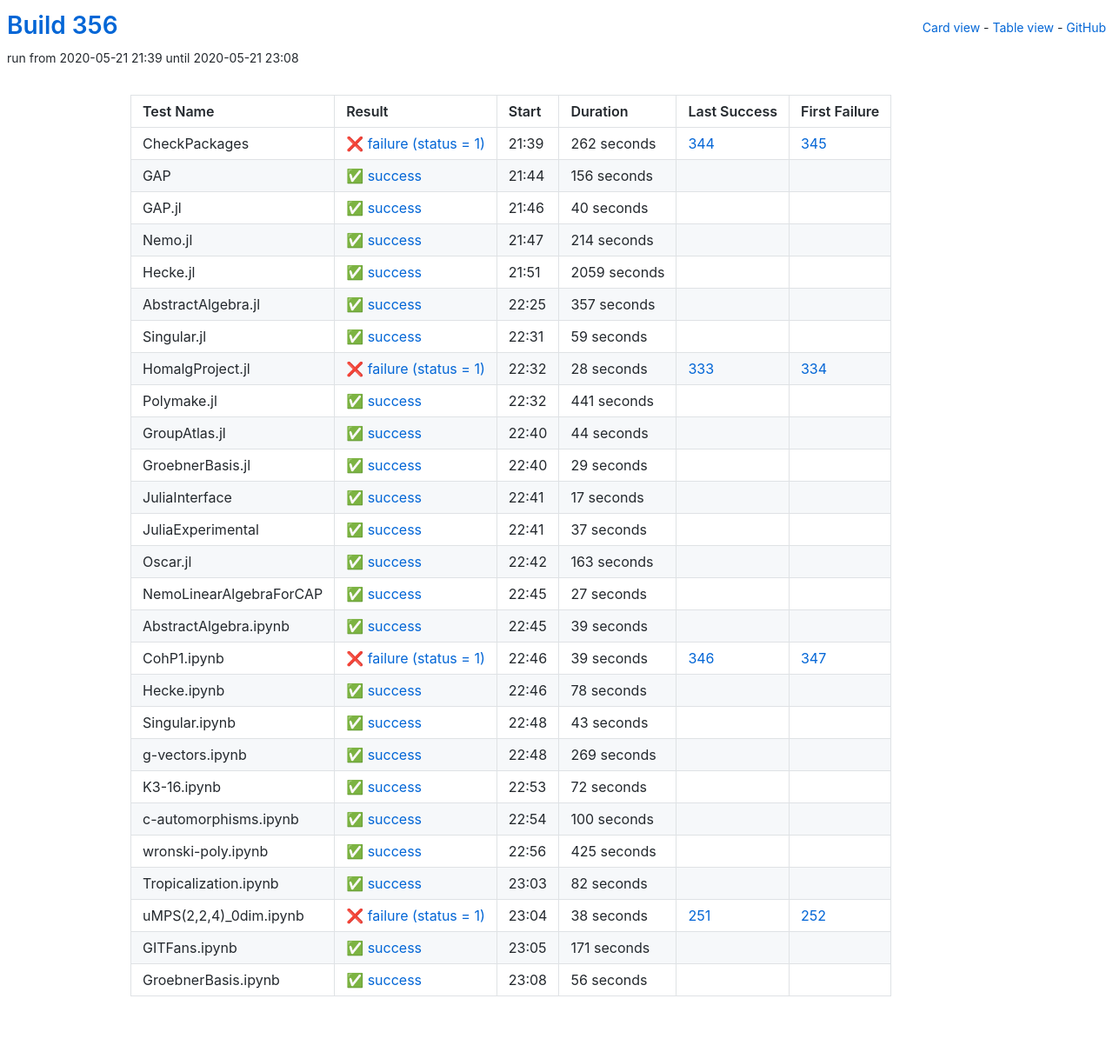
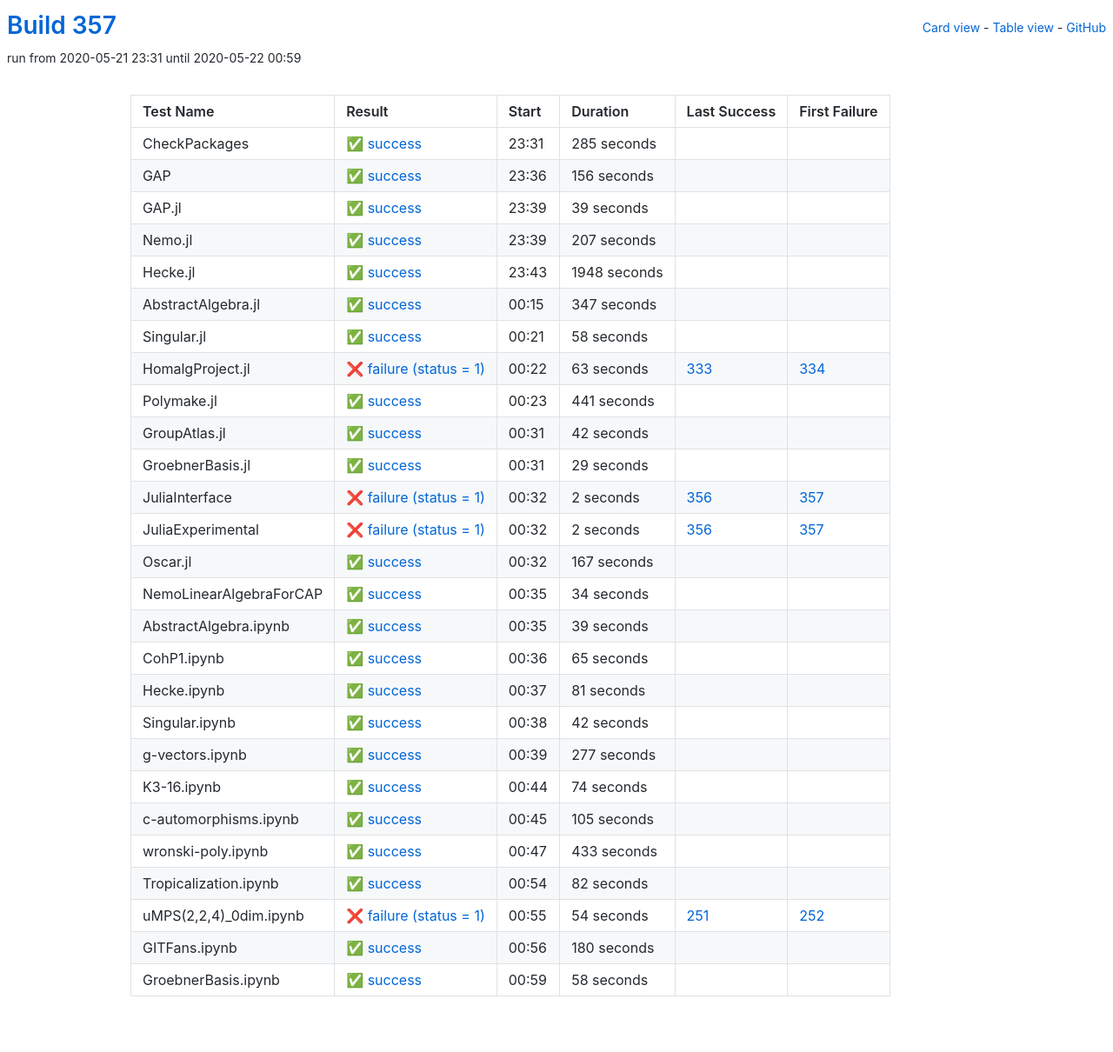
Before and after one commit to oscar-system/oscar-ci-status-1.4, a Jekyll site: the page built from table.html, in a window 1280 px wide. Shown: the whole page at 87% size. Built offline with Jekyll 4.4.1, drawn with Linux system fonts in a browser that asks for light colours.

Commit message:
Build 357

```diff
--- a/_data/ci.yml
+++ b/_data/ci.yml
@@ -1,19 +1,19 @@
-build: 356
-build_url: https://oscarci.mathematik.uni-kl.de/job/oscar-julia-1.4/356/
+build: 357
+build_url: https://oscarci.mathematik.uni-kl.de/job/oscar-julia-1.4/357/
 job: oscar-julia-1.4
 tests:
-- duration: 262
-  exitcode: 1
-  first_failure: 345
-  first_failure_url: https://oscarci.mathematik.uni-kl.de/job/oscar-julia-1.4/345/
+- duration: 285
+  exitcode: 0
+  first_failure: false
+  first_failure_url: null
   id: checkpackages
-  last_success: 344
-  last_success_url: https://oscarci.mathematik.uni-kl.de/job/oscar-julia-1.4/344/
-  log: https://oscarci.mathematik.uni-kl.de/job/oscar-julia-1.4/356/artifact/logs/build-356/CheckPackages.log
+  last_success: false
+  last_success_url: null
+  log: https://oscarci.mathematik.uni-kl.de/job/oscar-julia-1.4/357/artifact/logs/build-357/CheckPackages.log
   name: CheckPackages
-  start: 2020-05-21 21:39
-  status: failure
-  success: false
+  start: 2020-05-21 23:31
+  status: success
+  success: true
 - duration: 156
   exitcode: 0
   first_failure: false
@@ -21,81 +21,81 @@ tests:
   id: gap
   last_success: false
   last_success_url: null
-  log: https://oscarci.mathematik.uni-kl.de/job/oscar-julia-1.4/356/artifact/logs/build-356/GAP.log
+  log: https://oscarci.mathematik.uni-kl.de/job/oscar-julia-1.4/357/artifact/logs/build-357/GAP.log
   name: GAP
-  start: 2020-05-21 21:44
+  start: 2020-05-21 23:36
   status: success
   success: true
-- duration: 40
+- duration: 39
   exitcode: 0
   first_failure: false
   first_failure_url: null
   id: gap-jl
   last_success: false
   last_success_url: null
-  log: https://oscarci.mathematik.uni-kl.de/job/oscar-julia-1.4/356/artifact/logs/build-356/GAP.jl.log
+  log: https://oscarci.mathematik.uni-kl.de/job/oscar-julia-1.4/357/artifact/logs/build-357/GAP.jl.log
   name: GAP.jl
-  start: 2020-05-21 21:46
+  start: 2020-05-21 23:39
   status: success
   success: true
-- duration: 214
+- duration: 207
   exitcode: 0
   first_failure: false
   first_failure_url: null
   id: nemo-jl
   last_success: false
   last_success_url: null
-  log: https://oscarci.mathematik.uni-kl.de/job/oscar-julia-1.4/356/artifact/logs/build-356/Nemo.jl.log
+  log: https://oscarci.mathematik.uni-kl.de/job/oscar-julia-1.4/357/artifact/logs/build-357/Nemo.jl.log
   name: Nemo.jl
-  start: 2020-05-21 21:47
+  start: 2020-05-21 23:39
   status: success
   success: true
-- duration: 2059
+- duration: 1948
   exitcode: 0
   first_failure: false
   first_failure_url: null
   id: hecke-jl
   last_success: false
   last_success_url: null
-  log: https://oscarci.mathematik.uni-kl.de/job/oscar-julia-1.4/356/artifact/logs/build-356/Hecke.jl.log
+  log: https://oscarci.mathematik.uni-kl.de/job/oscar-julia-1.4/357/artifact/logs/build-357/Hecke.jl.log
   name: Hecke.jl
-  start: 2020-05-21 21:51
+  start: 2020-05-21 23:43
   status: success
   success: true
-- duration: 357
+- duration: 347
   exitcode: 0
   first_failure: false
   first_failure_url: null
   id: abstractalgebra-jl
   last_success: false
   last_success_url: null
-  log: https://oscarci.mathematik.uni-kl.de/job/oscar-julia-1.4/356/artifact/logs/build-356/AbstractAlgebra.jl.log
+  log: https://oscarci.mathematik.uni-kl.de/job/oscar-julia-1.4/357/artifact/logs/build-357/AbstractAlgebra.jl.log
   name: AbstractAlgebra.jl
-  start: 2020-05-21 22:25
+  start: 2020-05-22 00:15
   status: success
   success: true
-- duration: 59
+- duration: 58
   exitcode: 0
   first_failure: false
   first_failure_url: null
   id: singular-jl
   last_success: false
   last_success_url: null
-  log: https://oscarci.mathematik.uni-kl.de/job/oscar-julia-1.4/356/artifact/logs/build-356/Singular.jl.log
+  log: https://oscarci.mathematik.uni-kl.de/job/oscar-julia-1.4/357/artifact/logs/build-357/Singular.jl.log
   name: Singular.jl
-  start: 2020-05-21 22:31
+  start: 2020-05-22 00:21
   status: success
   success: true
-- duration: 28
+- duration: 63
   exitcode: 1
   first_failure: 334
   first_failure_url: https://oscarci.mathematik.uni-kl.de/job/oscar-julia-1.4/334/
   id: homalgproject-jl
   last_success: 333
   last_success_url: https://oscarci.mathematik.uni-kl.de/job/oscar-julia-1.4/333/
-  log: https://oscarci.mathematik.uni-kl.de/job/oscar-julia-1.4/356/artifact/logs/build-356/HomalgProject.jl.log
+  log: https://oscarci.mathematik.uni-kl.de/job/oscar-julia-1.4/357/artifact/logs/build-357/HomalgProject.jl.log
   name: HomalgProject.jl
-  start: 2020-05-21 22:32
+  start: 2020-05-22 00:22
   status: failure
   success: false
 - duration: 441
@@ -105,21 +105,21 @@ tests:
   id: polymake-jl
   last_success: false
   last_success_url: null
-  log: https://oscarci.mathematik.uni-kl.de/job/oscar-julia-1.4/356/artifact/logs/build-356/Polymake.jl.log
+  log: https://oscarci.mathematik.uni-kl.de/job/oscar-julia-1.4/357/artifact/logs/build-357/Polymake.jl.log
   name: Polymake.jl
-  start: 2020-05-21 22:32
+  start: 2020-05-22 00:23
   status: success
   success: true
-- duration: 44
+- duration: 42
   exitcode: 0
   first_failure: false
   first_failure_url: null
   id: groupatlas-jl
   last_success: false
   last_success_url: null
-  log: https://oscarci.mathematik.uni-kl.de/job/oscar-julia-1.4/356/artifact/logs/build-356/GroupAtlas.jl.log
+  log: https://oscarci.mathematik.uni-kl.de/job/oscar-julia-1.4/357/artifact/logs/build-357/GroupAtlas.jl.log
   name: GroupAtlas.jl
-  start: 2020-05-21 22:40
+  start: 2020-05-22 00:31
   status: success
   success: true
 - duration: 29
@@ -129,57 +129,57 @@ tests:
   id: groebnerbasis-jl
   last_success: false
   last_success_url: null
-  log: https://oscarci.mathematik.uni-kl.de/job/oscar-julia-1.4/356/artifact/logs/build-356/GroebnerBasis.jl.log
+  log: https://oscarci.mathematik.uni-kl.de/job/oscar-julia-1.4/357/artifact/logs/build-357/GroebnerBasis.jl.log
   name: GroebnerBasis.jl
-  start: 2020-05-21 22:40
+  start: 2020-05-22 00:31
   status: success
   success: true
-- duration: 17
-  exitcode: 0
-  first_failure: false
-  first_failure_url: null
+- duration: 2
+  exitcode: 1
+  first_failure: 357
+  first_failure_url: https://oscarci.mathematik.uni-kl.de/job/oscar-julia-1.4/357/
   id: juliainterface
-  last_success: false
-  last_success_url: null
-  log: https://oscarci.mathematik.uni-kl.de/job/oscar-julia-1.4/356/artifact/logs/build-356/JuliaInterface.log
+  last_success: 356
+  last_success_url: https://oscarci.mathematik.uni-kl.de/job/oscar-julia-1.4/356/
+  log: https://oscarci.mathematik.uni-kl.de/job/oscar-julia-1.4/357/artifact/logs/build-357/JuliaInterface.log
   name: JuliaInterface
-  start: 2020-05-21 22:41
-  status: success
-  success: true
-- duration: 37
-  exitcode: 0
-  first_failure: false
-  first_failure_url: null
+  start: 2020-05-22 00:32
+  status: failure
+  success: false
+- duration: 2
+  exitcode: 1
+  first_failure: 357
+  first_failure_url: https://oscarci.mathematik.uni-kl.de/job/oscar-julia-1.4/357/
   id: juliaexperimental
-  last_success: false
-  last_success_url: null
-  log: https://oscarci.mathematik.uni-kl.de/job/oscar-julia-1.4/356/artifact/logs/build-356/JuliaExperimental.log
+  last_success: 356
+  last_success_url: https://oscarci.mathematik.uni-kl.de/job/oscar-julia-1.4/356/
+  log: https://oscarci.mathematik.uni-kl.de/job/oscar-julia-1.4/357/artifact/logs/build-357/JuliaExperimental.log
   name: JuliaExperimental
-  start: 2020-05-21 22:41
-  status: success
-  success: true
-- duration: 163
+  start: 2020-05-22 00:32
+  status: failure
+  success: false
+- duration: 167
   exitcode: 0
   first_failure: false
   first_failure_url: null
   id: oscar-jl
   last_success: false
   last_success_url: null
-  log: https://oscarci.mathematik.uni-kl.de/job/oscar-julia-1.4/356/artifact/logs/build-356/Oscar.jl.log
+  log: https://oscarci.mathematik.uni-kl.de/job/oscar-julia-1.4/357/artifact/logs/build-357/Oscar.jl.log
   name: Oscar.jl
-  start: 2020-05-21 22:42
+  start: 2020-05-22 00:32
   status: success
   success: true
-- duration: 27
+- duration: 34
   exitcode: 0
   first_failure: false
   first_failure_url: null
   id: nemolinearalgebraforcap
   last_success: false
   last_success_url: null
-  log: https://oscarci.mathematik.uni-kl.de/job/oscar-julia-1.4/356/artifact/logs/build-356/NemoLinearAlgebraForCAP.log
+  log: https://oscarci.mathematik.uni-kl.de/job/oscar-julia-1.4/357/artifact/logs/build-357/NemoLinearAlgebraForCAP.log
   name: NemoLinearAlgebraForCAP
-  start: 2020-05-21 22:45
+  start: 2020-05-22 00:35
   status: success
   success: true
 - duration: 39
@@ -189,93 +189,93 @@ tests:
   id: abstractalgebra-ipynb
   last_success: false
   last_success_url: null
-  log: https://oscarci.mathematik.uni-kl.de/job/oscar-julia-1.4/356/artifact/logs/build-356/AbstractAlgebra.ipynb.log
+  log: https://oscarci.mathematik.uni-kl.de/job/oscar-julia-1.4/357/artifact/logs/build-357/AbstractAlgebra.ipynb.log
   name: AbstractAlgebra.ipynb
-  start: 2020-05-21 22:45
+  start: 2020-05-22 00:35
   status: success
   success: true
-- duration: 39
-  exitcode: 1
-  first_failure: 347
-  first_failure_url: https://oscarci.mathematik.uni-kl.de/job/oscar-julia-1.4/347/
+- duration: 65
+  exitcode: 0
+  first_failure: false
+  first_failure_url: null
   id: cohp1-ipynb
-  last_success: 346
-  last_success_url: https://oscarci.mathematik.uni-kl.de/job/oscar-julia-1.4/346/
-  log: https://oscarci.mathematik.uni-kl.de/job/oscar-julia-1.4/356/artifact/logs/build-356/CohP1.ipynb.log
+  last_success: false
+  last_success_url: null
+  log: https://oscarci.mathematik.uni-kl.de/job/oscar-julia-1.4/357/artifact/logs/build-357/CohP1.ipynb.log
   name: CohP1.ipynb
-  start: 2020-05-21 22:46
-  status: failure
-  success: false
-- duration: 78
+  start: 2020-05-22 00:36
+  status: success
+  success: true
+- duration: 81
   exitcode: 0
   first_failure: false
   first_failure_url: null
   id: hecke-ipynb
   last_success: false
   last_success_url: null
-  log: https://oscarci.mathematik.uni-kl.de/job/oscar-julia-1.4/356/artifact/logs/build-356/Hecke.ipynb.log
+  log: https://oscarci.mathematik.uni-kl.de/job/oscar-julia-1.4/357/artifact/logs/build-357/Hecke.ipynb.log
   name: Hecke.ipynb
-  start: 2020-05-21 22:46
+  start: 2020-05-22 00:37
   status: success
   success: true
-- duration: 43
+- duration: 42
   exitcode: 0
   first_failure: false
   first_failure_url: null
   id: singular-ipynb
   last_success: false
   last_success_url: null
-  log: https://oscarci.mathematik.uni-kl.de/job/oscar-julia-1.4/356/artifact/logs/build-356/Singular.ipynb.log
+  log: https://oscarci.mathematik.uni-kl.de/job/oscar-julia-1.4/357/artifact/logs/build-357/Singular.ipynb.log
   name: Singular.ipynb
-  start: 2020-05-21 22:48
+  start: 2020-05-22 00:38
   status: success
   success: true
-- duration: 269
+- duration: 277
   exitcode: 0
   first_failure: false
   first_failure_url: null
   id: g-vectors-ipynb
   last_success: false
   last_success_url: null
-  log: https://oscarci.mathematik.uni-kl.de/job/oscar-julia-1.4/356/artifact/logs/build-356/g-vectors.ipynb.log
+  log: https://oscarci.mathematik.uni-kl.de/job/oscar-julia-1.4/357/artifact/logs/build-357/g-vectors.ipynb.log
   name: g-vectors.ipynb
-  start: 2020-05-21 22:48
+  start: 2020-05-22 00:39
   status: success
   success: true
-- duration: 72
+- duration: 74
   exitcode: 0
   first_failure: false
   first_failure_url: null
   id: k3-16-ipynb
   last_success: false
   last_success_url: null
-  log: https://oscarci.mathematik.uni-kl.de/job/oscar-julia-1.4/356/artifact/logs/build-356/K3-16.ipynb.log
+  log: https://oscarci.mathematik.uni-kl.de/job/oscar-julia-1.4/357/artifact/logs/build-357/K3-16.ipynb.log
   name: K3-16.ipynb
-  start: 2020-05-21 22:53
+  start: 2020-05-22 00:44
   status: success
   success: true
-- duration: 100
+- duration: 105
   exitcode: 0
   first_failure: false
   first_failure_url: null
   id: c-automorphisms-ipynb
   last_success: false
   last_success_url: null
-  log: https://oscarci.mathematik.uni-kl.de/job/oscar-julia-1.4/356/artifact/logs/build-356/c-automorphisms.ipynb.log
+  log: https://oscarci.mathematik.uni-kl.de/job/oscar-julia-1.4/357/artifact/logs/build-357/c-automorphisms.ipynb.log
   name: c-automorphisms.ipynb
-  start: 2020-05-21 22:54
+  start: 2020-05-22 00:45
   status: success
   success: true
-- duration: 425
+- duration: 433
   exitcode: 0
   first_failure: false
   first_failure_url: null
   id: wronski-poly-ipynb
   last_success: false
   last_success_url: null
-  log: https://oscarci.mathematik.uni-kl.de/job/oscar-julia-1.4/356/artifact/logs/build-356/wronski-poly.ipynb.log
+  log: https://oscarci.mathematik.uni-kl.de/job/oscar-julia-1.4/357/artifact/logs/build-357/wronski-poly.ipynb.log
   name: wronski-poly.ipynb
-  start: 2020-05-21 22:56
+  start: 2020-05-22 00:47
   status: success
   success: true
 - duration: 82
@@ -285,44 +285,44 @@ tests:
   id: tropicalization-ipynb
   last_success: false
   last_success_url: null
-  log: https://oscarci.mathematik.uni-kl.de/job/oscar-julia-1.4/356/artifact/logs/build-356/Tropicalization.ipynb.log
+  log: https://oscarci.mathematik.uni-kl.de/job/oscar-julia-1.4/357/artifact/logs/build-357/Tropicalization.ipynb.log
   name: Tropicalization.ipynb
-  start: 2020-05-21 23:03
+  start: 2020-05-22 00:54
   status: success
   success: true
-- duration: 38
+- duration: 54
   exitcode: 1
   first_failure: 252
   first_failure_url: https://oscarci.mathematik.uni-kl.de/job/oscar-julia-1.4/252/
   id: umps-2-2-4-0dim-ipynb
   last_success: 251
   last_success_url: https://oscarci.mathematik.uni-kl.de/job/oscar-julia-1.4/251/
-  log: https://oscarci.mathematik.uni-kl.de/job/oscar-julia-1.4/356/artifact/logs/build-356/uMPS-2-2-4-_0dim.ipynb.log
+  log: https://oscarci.mathematik.uni-kl.de/job/oscar-julia-1.4/357/artifact/logs/build-357/uMPS-2-2-4-_0dim.ipynb.log
   name: uMPS(2,2,4)_0dim.ipynb
-  start: 2020-05-21 23:04
+  start: 2020-05-22 00:55
   status: failure
   success: false
-- duration: 171
+- duration: 180
   exitcode: 0
   first_failure: false
   first_failure_url: null
   id: gitfans-ipynb
   last_success: false
   last_success_url: null
-  log: https://oscarci.mathematik.uni-kl.de/job/oscar-julia-1.4/356/artifact/logs/build-356/GITFans.ipynb.log
+  log: https://oscarci.mathematik.uni-kl.de/job/oscar-julia-1.4/357/artifact/logs/build-357/GITFans.ipynb.log
   name: GITFans.ipynb
-  start: 2020-05-21 23:05
+  start: 2020-05-22 00:56
   status: success
   success: true
-- duration: 56
+- duration: 58
   exitcode: 0
   first_failure: false
   first_failure_url: null
   id: groebnerbasis-ipynb
   last_success: false
   last_success_url: null
-  log: https://oscarci.mathematik.uni-kl.de/job/oscar-julia-1.4/356/artifact/logs/build-356/GroebnerBasis.ipynb.log
+  log: https://oscarci.mathematik.uni-kl.de/job/oscar-julia-1.4/357/artifact/logs/build-357/GroebnerBasis.ipynb.log
   name: GroebnerBasis.ipynb
-  start: 2020-05-21 23:08
+  start: 2020-05-22 00:59
   status: success
   success: true
```
Also changed, not shown: README.md.
